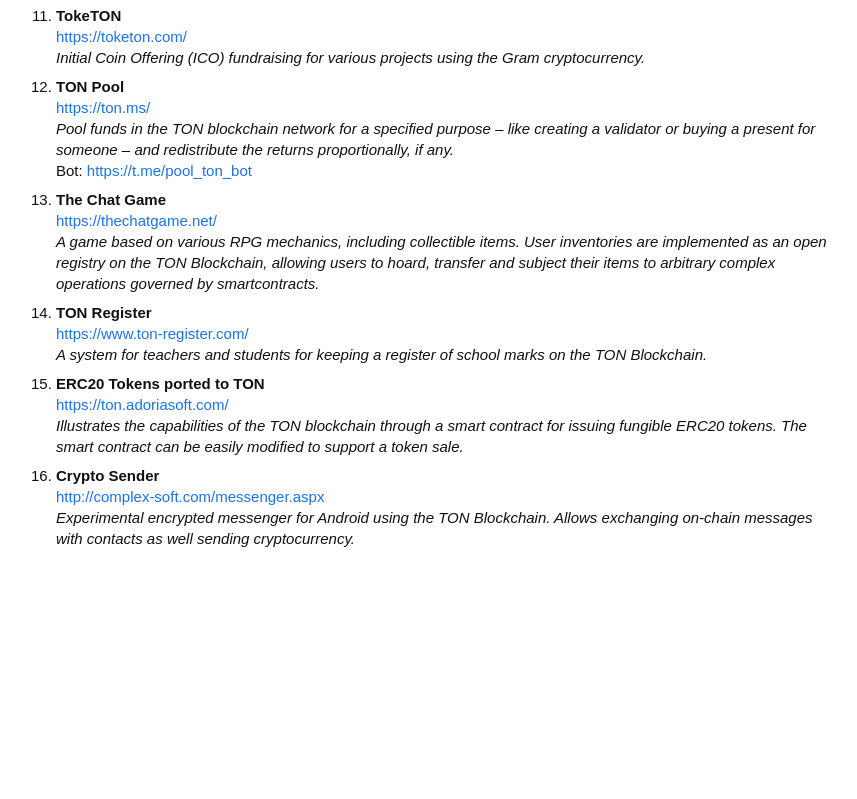
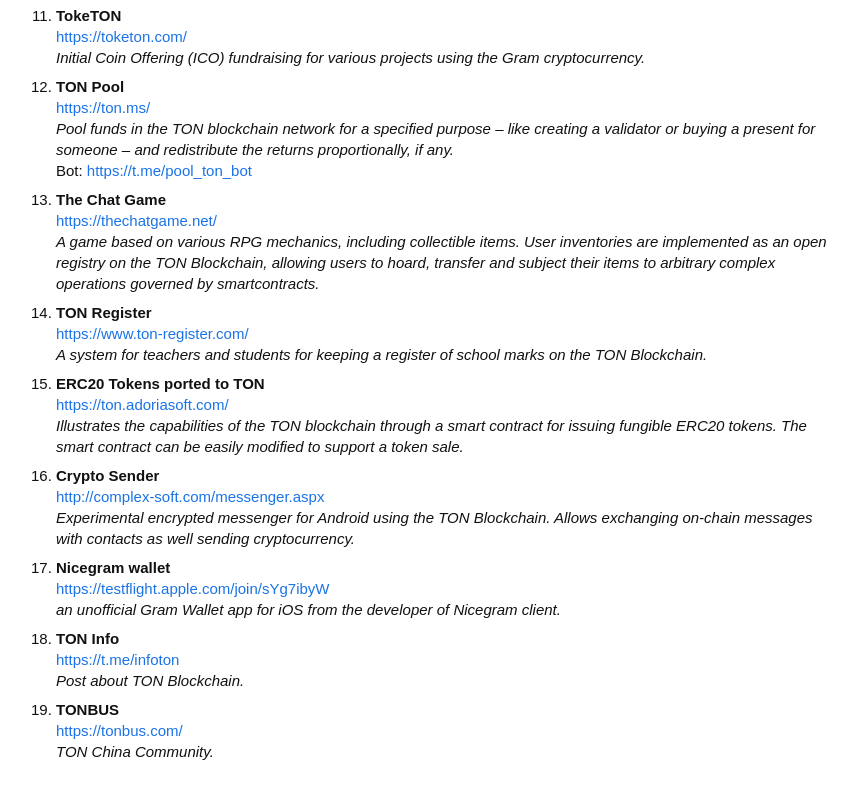
Before and after one commit to TONCommunity/Project, a website: page public/projects.html in a window 1280 px wide. Shown: the part 971-1770 px from the top of the page, without its empty margins (214-1071 px from the left). Before the commit the page ends 1563 px from the top, so only its background shows below. Drawn offline with Linux system fonts and the light colour scheme.

Commit message:
Update projects.html

```diff
--- a/public/projects.html
+++ b/public/projects.html
@@ -92,5 +92,20 @@
 <A HREF=http://complex-soft.com/messenger.aspx>http://complex-soft.com/messenger.aspx</A><BR/>
 <I>Experimental encrypted messenger for Android using the TON Blockchain. Allows exchanging on-chain messages with contacts as well  sending cryptocurrency.</I><BR/>
 </LI>
+<LI>
+<B>Nicegram wallet</B><BR/>
+<A HREF=https://testflight.apple.com/join/sYg7ibyW>https://testflight.apple.com/join/sYg7ibyW</A><BR/>
+<I> an unofficial Gram Wallet app for iOS from the developer of Nicegram client.</I><BR/>
+</LI>
+<LI>
+<B>TON Info</B><BR/>
+<A HREF=https://t.me/infoton>https://t.me/infoton</A><BR/>
+<I>Post about TON Blockchain.</I><BR/>
+</LI>
+<LI>
+<B>TONBUS</B><BR/>
+<A HREF=https://tonbus.com/>https://tonbus.com/</A><BR/>
+<I>TON China Community.</I><BR/>
+</LI>
 </OL>
 </HTML>
```
